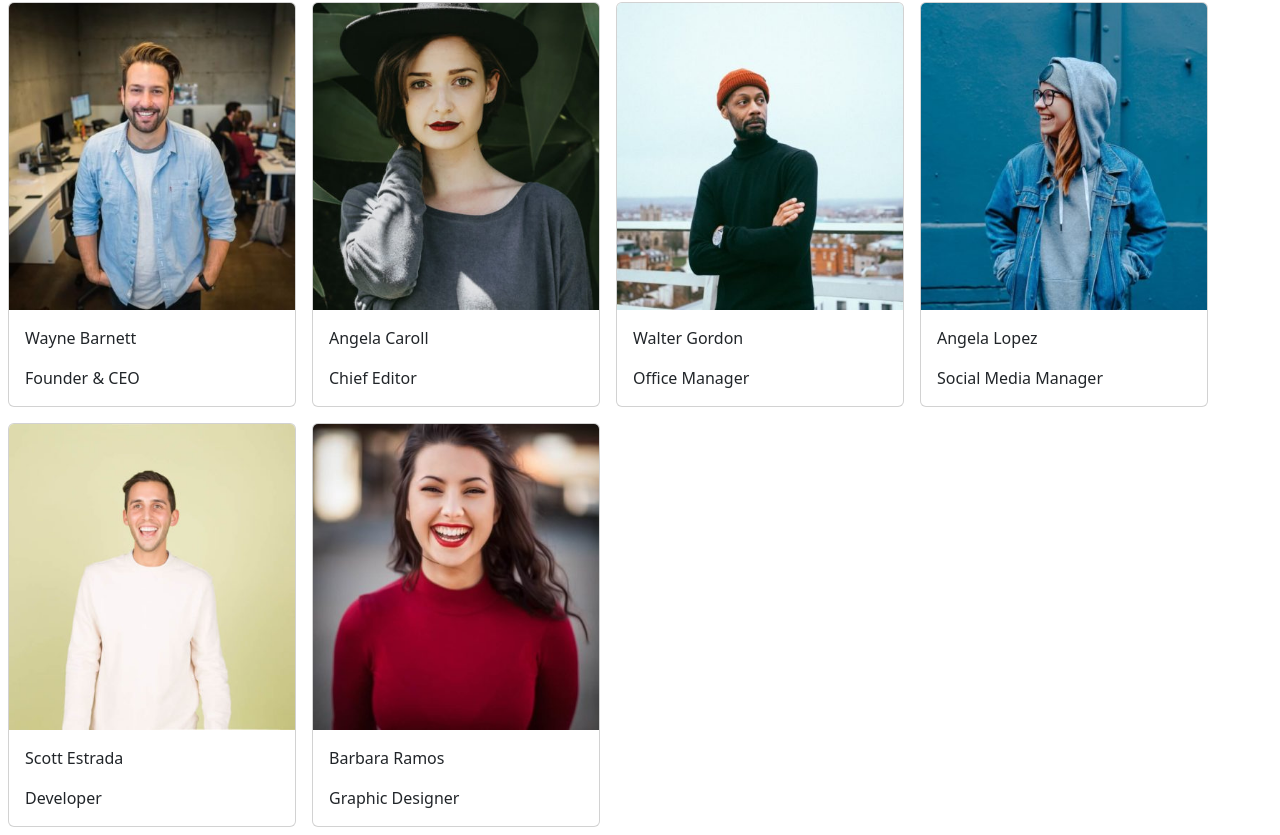
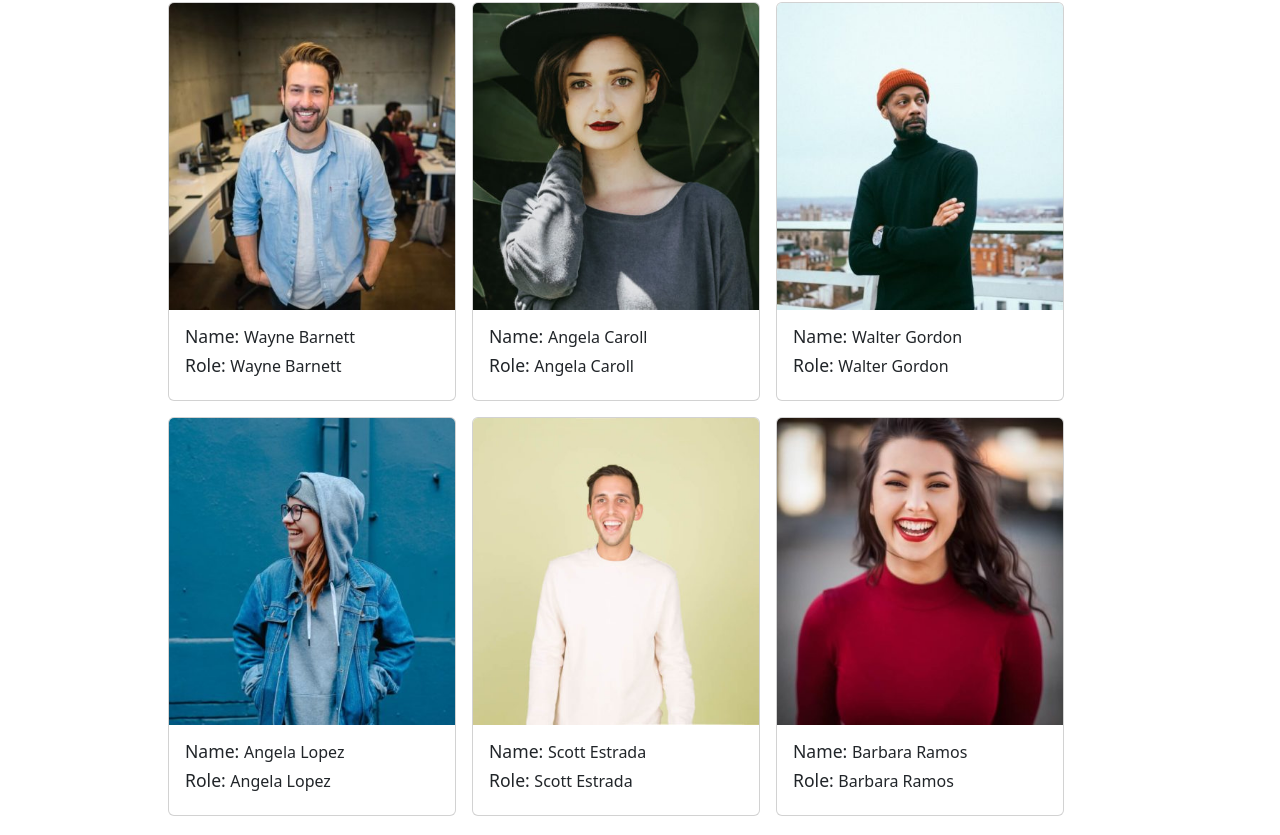
Before and after one commit to Frapenle/js-our-team, a plain HTML site: page index.html in a window 1280 px wide. Shown: the part 70-905 px from the top of the page. Drawn offline with nearby package versions, Linux system fonts and the light colour scheme.

Commit message:
Add name and role, add style.css

```diff
--- a/css/style.css
+++ b/css/style.css
@@ -0,0 +1,12 @@
+main {
+    width: 60rem;
+    margin: auto;
+    display: flex;
+}
+h5 {
+    font-size: 1.1rem;
+}
+h5 > span {
+    font-weight: 400;
+    font-size: initial;
+}
--- a/index.html
+++ b/index.html
@@ -7,6 +7,7 @@
     <title>Our team</title>
     <link href="https://cdn.jsdelivr.net/npm/bootstrap@5.2.3/dist/css/bootstrap.min.css" rel="stylesheet"
         integrity="sha384-rbsA2VBKQhggwzxH7pPCaAqO46MgnOM80zW1RWuH61DGLwZJEdK2Kadq2F9CUG65" crossorigin="anonymous">
+    <link rel="stylesheet" href="./css/style.css">
 </head>
 
 <body>
@@ -21,7 +22,6 @@
         </div>
     </main>
 
-
     <script src="https://cdn.jsdelivr.net/npm/bootstrap@5.2.3/dist/js/bootstrap.bundle.min.js"
         integrity="sha384-kenU1KFdBIe4zVF0s0G1M5b4hcpxyD9F7jL+jjXkk+Q2h455rYXK/7HAuoJl+0I4"
         crossorigin="anonymous"></script>
--- a/script/script.js
+++ b/script/script.js
@@ -38,8 +38,8 @@ for (let i = 0; i < ourTeam.length; i++) {
     <div id="${ourTeam[i].name}" class="card mb-2 m-2" style="width: 18rem;">
         <img src = "./img/${ourTeam[i].photo}" class="card-img-top" alt = "..." >
             <div class="card-body">
-                <p class="card-text">${ourTeam[i].name}</p>
-                <p class="card-text">${ourTeam[i].role}</p>
+                <h5>Name: <span>${ourTeam[i].name}</span></h5>
+                <h5>Role: <span>${ourTeam[i].name}</span></h5>
             </div>
     </div >`;
 }
```
